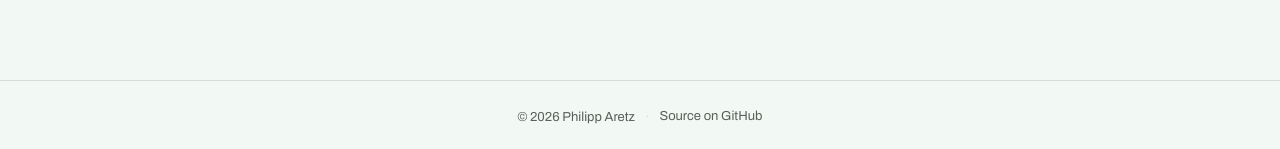
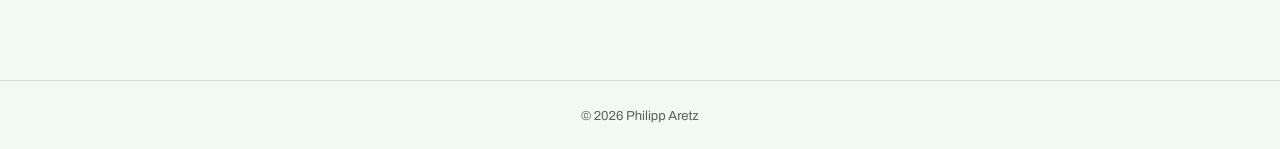
Before and after one commit to philaretz/philaretz.github.io, a Jekyll site: the page built from _pages/about.md, in a window 1280 px wide. Shown: the part 1349-1498 px from the top of the page. Built offline with Jekyll 4.4.1, drawn with Linux system fonts in a browser that asks for light colours; a script that is not in the unit is left out.

Commit message:
Remove "Source on GitHub" footer link (#29)
Co-authored-by: Claude Sonnet 5 <noreply@anthropic.com>

```diff
--- a/_layouts/bespoke.html
+++ b/_layouts/bespoke.html
@@ -38,8 +38,6 @@ layout: compress
 
   <footer class="site-footer">
     <span>&copy; {{ site.time | date: '%Y' }} {{ site.author.name }}</span>
-    <span class="dot">&middot;</span>
-    <a href="https://github.com/{{ site.repository }}" class="footer-link">Source on GitHub</a>
   </footer>
 </div>
 {% include footer/custom.html %}
```
